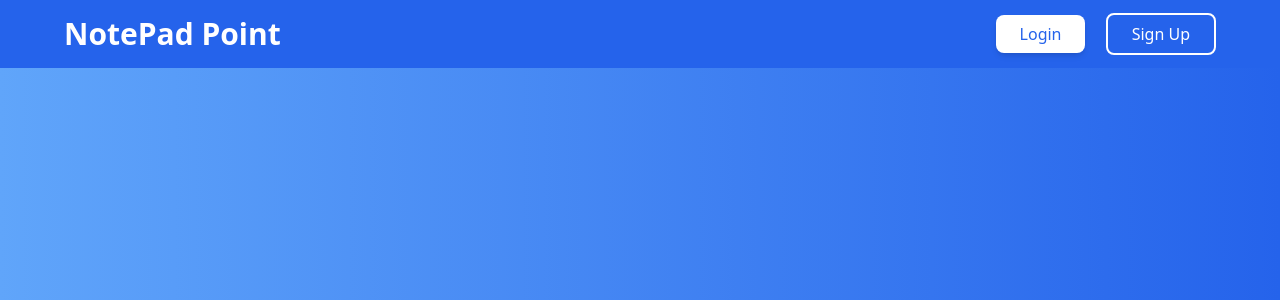
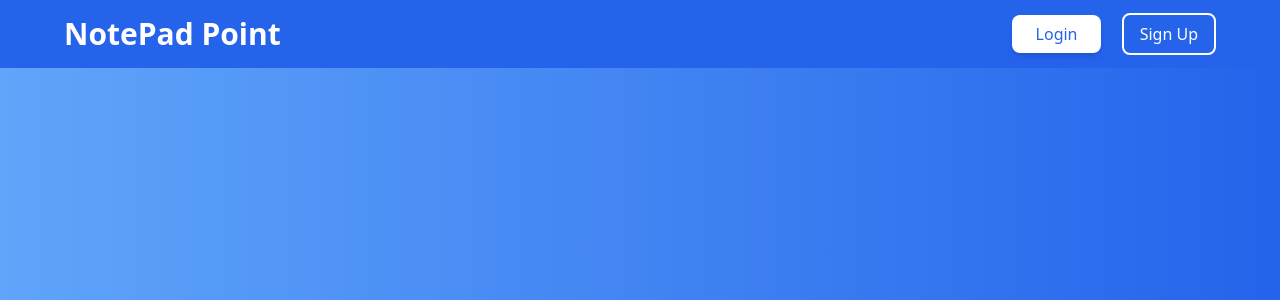
Before and after one commit to zakariyamistura/happy, a Django app: page / in a window 1280 px wide. Shown: the top 300 px of the page. Run offline with Django 5.2, Linux system fonts and the light colour scheme; some libraries are stand-ins or nearby versions.

Commit message:
add landing

```diff
--- a/templates/landing.html
+++ b/templates/landing.html
@@ -14,7 +14,7 @@
             <div class="text-white text-3xl font-bold">NotePad Point</div>
             <div class="space-x-4">
                 <a href="{% url 'login_user' %}" class="bg-white text-blue-600 px-6 py-2 rounded-lg shadow-md hover:bg-gray-200 transition">Login</a>
-                <a href="{% url 'create_user' %}" class="bg-transparent border-2 border-white text-white px-6 py-2 rounded-lg hover:bg-white hover:text-blue-600 transition">Sign Up</a>
+                <a href="{% url 'create_user' %}" class="bg-transparent border-2 border-white text-white px-4 py-2 rounded-lg hover:bg-white hover:text-blue-600 transition">Sign Up</a>
             </div>
         </div>
     </nav>
```
